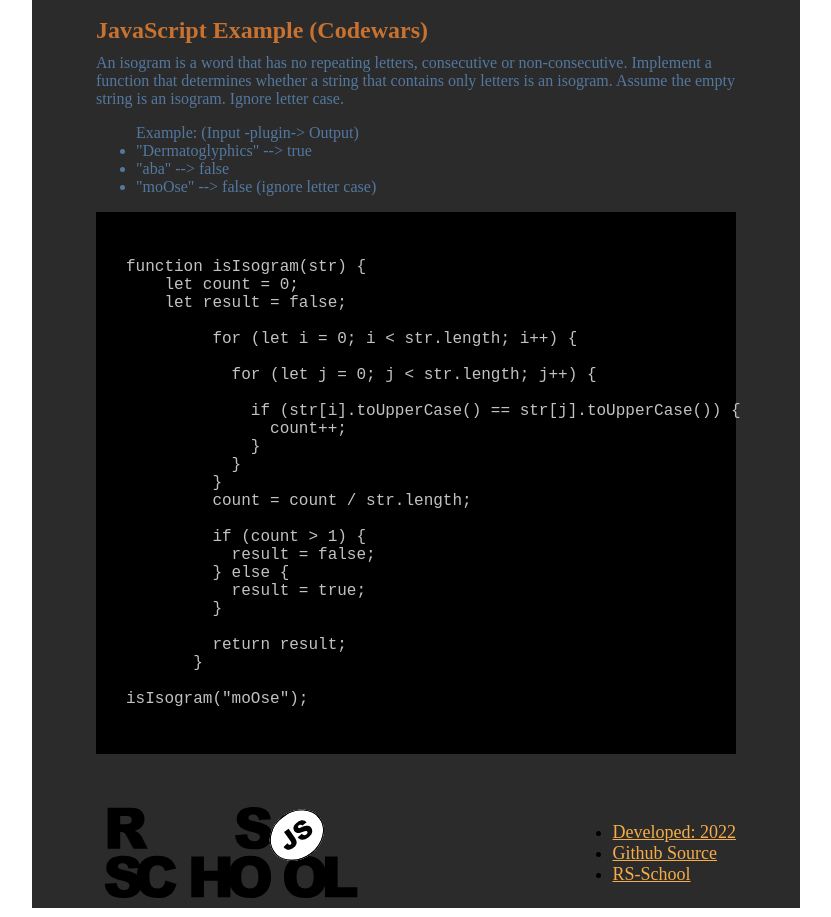
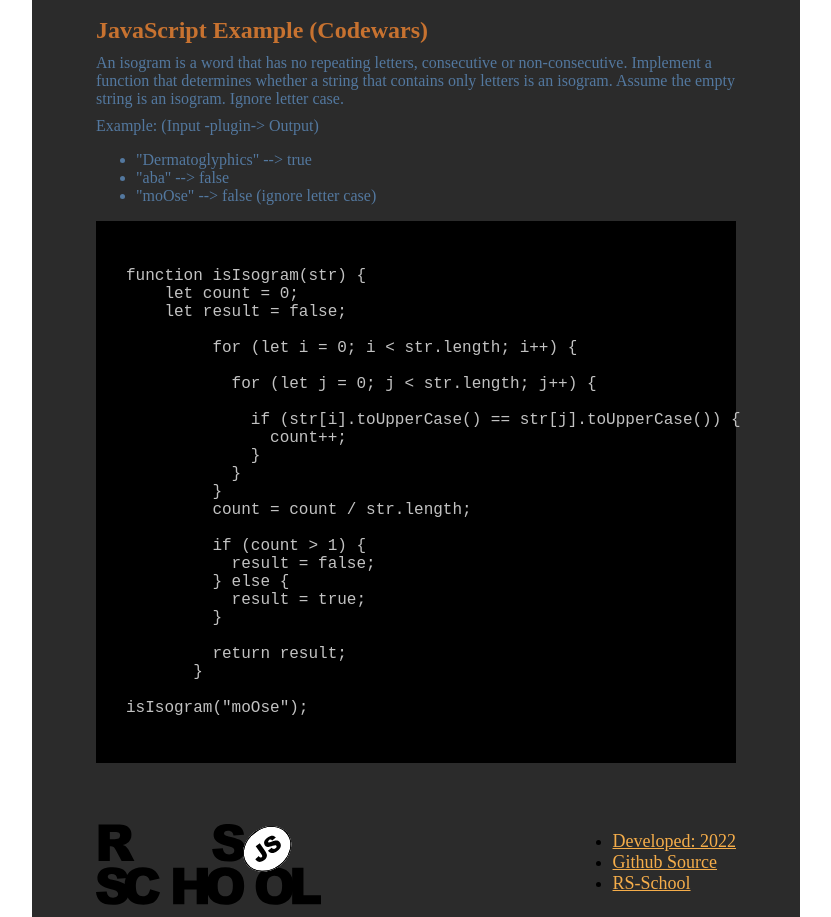
Before and after one commit to dsavelyeu/rsschool-cv, a plain HTML site: page index.html in a window 1280 px wide. Shown: the part 563-1480 px from the top of the page, without its empty margins (224-1055 px from the left). Drawn offline with Linux system fonts and the light colour scheme.

Commit message:
fix: html tags

```diff
--- a/index.html
+++ b/index.html
@@ -65,7 +65,8 @@
         Implement a function that determines whether a string that contains only letters is an isogram.
         Assume the empty string is an isogram. Ignore letter case.</p>
 
-      <ul>Example: (Input -plugin-> Output)
+      <p class="indent">Example: (Input -plugin-> Output)</p>
+      <ul>
         <li>"Dermatoglyphics" --> true</li>
         <li>"aba" --> false</li>
         <li>"moOse" --> false (ignore letter case)</li>
@@ -101,8 +102,8 @@ isIsogram("moOse");</code></pre>
     </main>
 
     <footer class="footer">
-      <div><a href="https://rs.school/js/"><img class="rsLogo" src="./img/rs_school_js.svg" width="90%" height="90%"
-            alt="rs logo"></p>
+      <div><a href="https://rs.school/js/"><img class="rsLogo" src="./img/rs_school_js.svg" width="225px" height="100px"
+            alt="rs logo"></a>
       </div>
       <div>
         <nav class="menu">
--- a/style.css
+++ b/style.css
@@ -20,6 +20,10 @@ p {
 
 a {
   color: rgb(245, 173, 74);
+}
+
+.indent {
+  margin-top: 0.6em;
 }
 
 .container {
```
